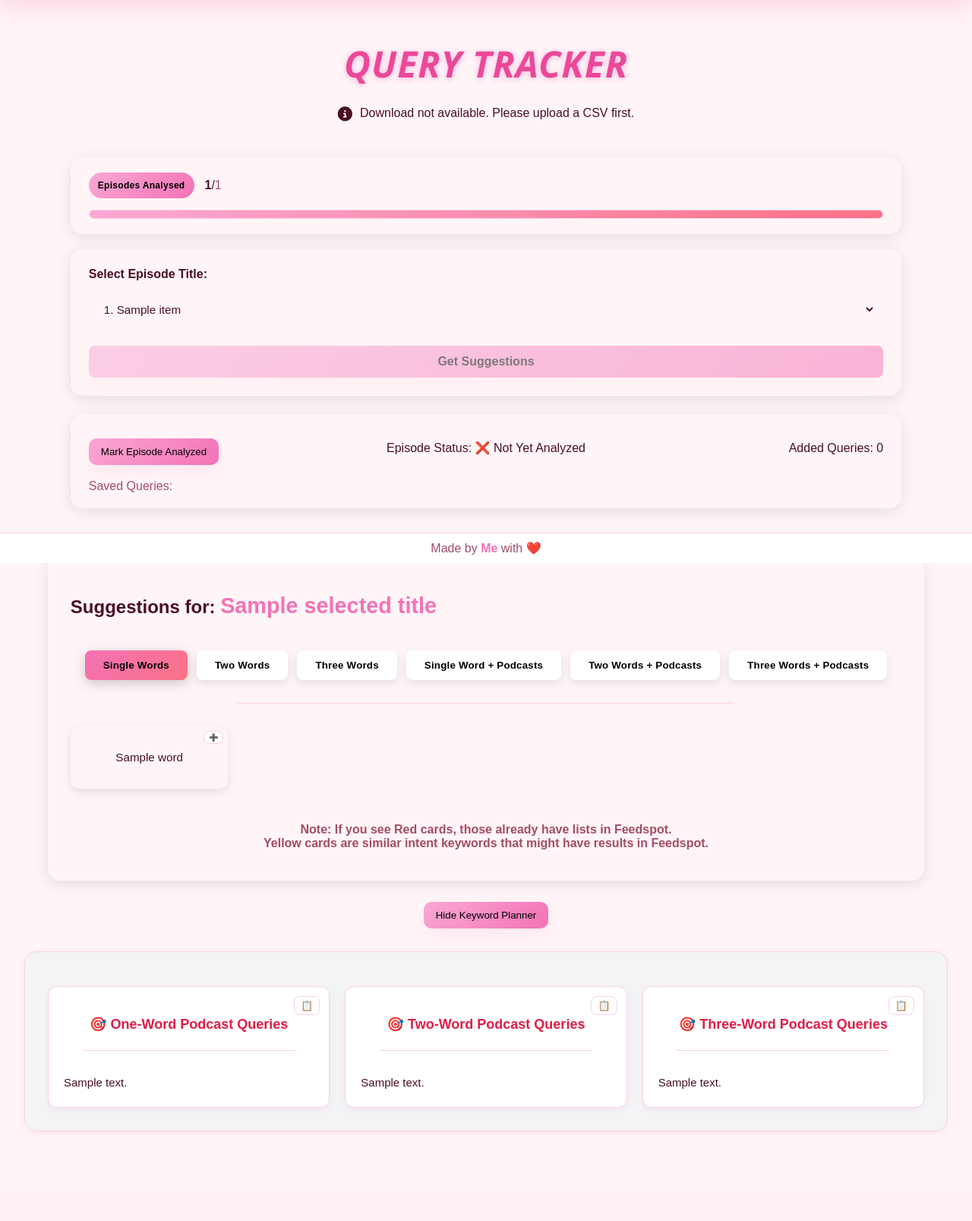
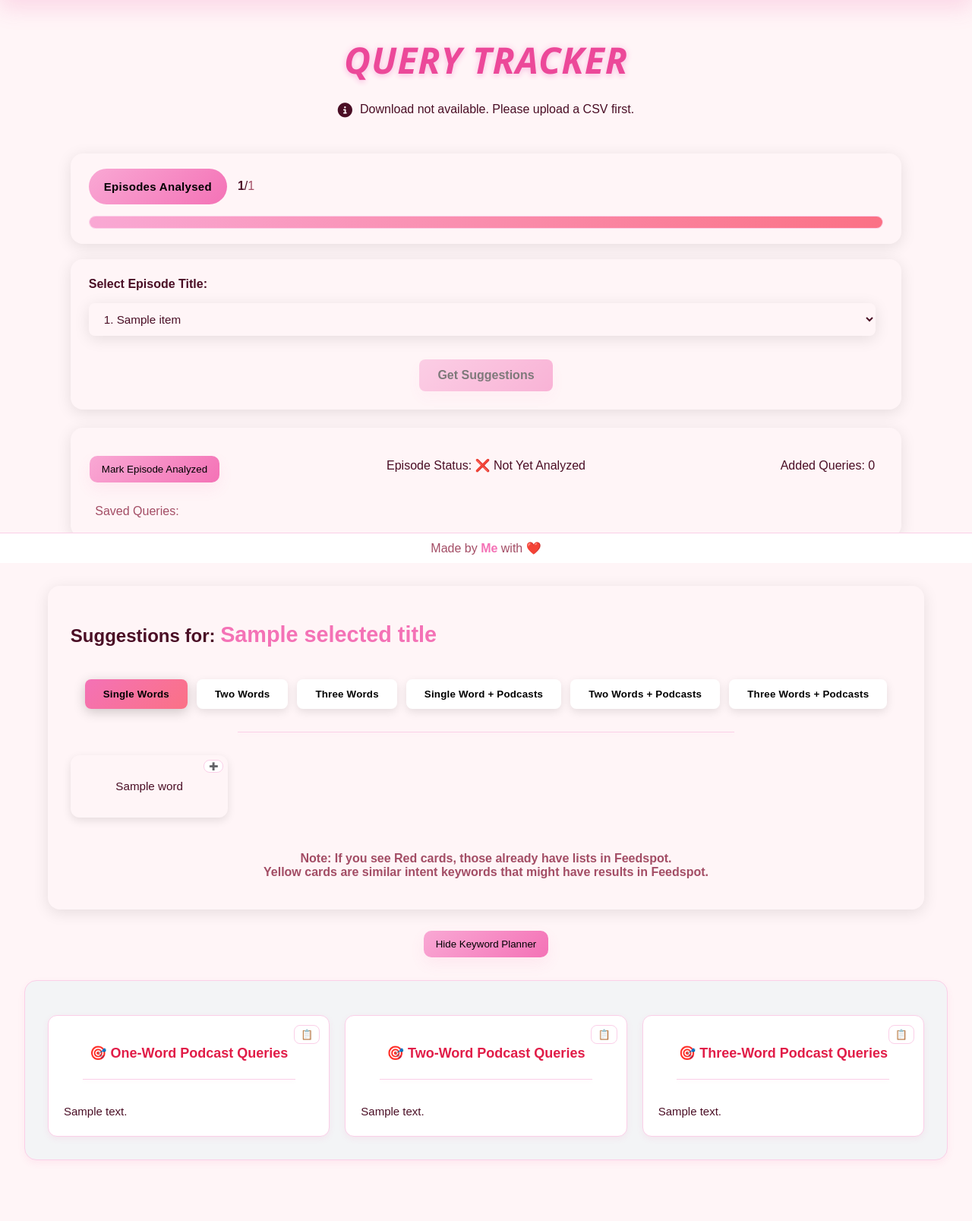
Before and after one commit to LaxmanSidhu/Finding-Queries-From-Descriptions-and-Tracking, a Flask app: template Project/templates/results.html in a window 1280 px wide. Shown: the part 59-1666 px from the top of the page at 76% size. Before the commit the page ends 1548 px from the top, so only its background shows below. Run offline with Flask 3, Linux system fonts and the light colour scheme; the template is opened without the code that fills it: most values are stand-ins (such as "Sample title", 1, 10 or a date in 2020); data that the repository does not hold is empty; some libraries are stand-ins or nearby versions.

Commit message:
Second Commit

```diff
--- a/Project/static/css/results.css
+++ b/Project/static/css/results.css
@@ -7,7 +7,7 @@
 }
 
 .results_title_wrapper {
-    margin-top: -40px;
+    margin-top: -45px;
 }
 
 .results_title_wrapper h2 {
@@ -397,9 +397,9 @@
 .analyzed-summary .pill {
     background: linear-gradient(135deg, var(--accent), var(--accent-2));
     color: var(--btn-text-primary);
-    padding: 10px 12px;
-    border-radius: 999px;
-    font-size: 12px;
+    padding: 15px 20px;
+    border-radius: 100px;
+    font-size: 15px;
     font-weight: 700;
     letter-spacing: 0.3px;
 }
@@ -412,7 +412,7 @@
 .analyzed-summary .progressbar {
     grid-column: 1 / -1;
     position: relative;
-    height: 10px;
+    height: 15px;
     background: var(--bg);
     border: 1px solid var(--border);
     border-radius: 999px;
@@ -514,26 +514,31 @@
 
 .suggest-form select {
     padding: 12px 16px;
-    border: 2px solid var(--border-color);
+    border: 2px solid var(--card-bg);
     border-radius: 8px;
     background: var(--card-bg);
     color: var(--text-primary);
     font-size: 0.95rem;
     cursor: pointer;
     transition: all 0.2s ease;
+    box-shadow: 0 4px 20px rgba(0, 0, 0, 0.1);
 }
 
 .suggest-form select:hover {
-    border-color: var(--primary);
+    background-color: var(--card-bg);
+    border-color: var(--accent);
 }
 
 .suggest-form select:focus {
     outline: none;
     border-color: var(--primary);
-    box-shadow: 0 0 0 3px rgba(var(--primary-rgb), 0.1);
+    background-color: var(--card-bg);
+    box-shadow: 0 4px 20px rgba(0, 0, 0, 0.2);
 }
 
 .suggest-form .btn {
+    width: fit-content;
+    margin: 15px auto 0;
     padding: 12px 24px;
     font-size: 1rem;
     font-weight: 600;
@@ -556,7 +561,7 @@
     background: var(--card-bg);
     border: 2px solid var(--border-color);
     border-radius: 16px;
-    padding: 20px 24px;
+    padding: 25px 35px 25px 25px;
     margin-bottom: 24px;
     box-shadow: 0 4px 20px rgba(0, 0, 0, 0.1);
     display: flex;
@@ -588,6 +593,8 @@
 /* Bottom row: full width, left-aligned */
 .episode-bottom {
     width: 100%;
+    margin-top: 10px;
+    margin-left: 15px;
 }
 
 
@@ -596,7 +603,9 @@
 /* Clickable pill styles */
 .clickable-pill {
     cursor: pointer;
-    transition: transform 0.2s ease, box-shadow 0.2s ease;
+    transition: transform 0.2s ease,
+    box-shadow 0.2s ease;
+    border-radius: 2 px;
 }
 
 .clickable-pill:hover {
--- a/Project/static/themes/theme-blue.css
+++ b/Project/static/themes/theme-blue.css
@@ -32,5 +32,5 @@
     --table-text: #1e293b;         /* table body text */
 
     --panel-alt: #f3f4f6;          /* alternate panel/card background */
-    --hover-bg: #e5e7eb;
+    --hover-bg: #ecf2ff;
 }
--- a/Project/static/themes/theme-mint.css
+++ b/Project/static/themes/theme-mint.css
@@ -33,5 +33,4 @@
     --table-text: #1e293b;         /* table body text */
 
     --panel-alt: #f3f4f6;          /* alternate panel/card background */
-    --hover-bg: #e5e7eb;
 }
--- a/Project/static/themes/theme-ocean.css
+++ b/Project/static/themes/theme-ocean.css
@@ -22,7 +22,7 @@
 
     --progress-track: #b2ebf2;
     --table-row-hover: #b2ebf2;
-    --hover-bg: #b2ebf2;
+    --hover-bg: #e1fbfe;
 
     --btn-text-primary: #000000;
     --btn-text-secondary: #000000;
--- a/Project/static/themes/theme-pink.css
+++ b/Project/static/themes/theme-pink.css
@@ -33,5 +33,5 @@
     --table-text: #1e293b;         /* table body text */
 
     --panel-alt: #f3f4f6;          /* alternate panel/card background */
-    --hover-bg: #e5e7eb;
+
 }
--- a/Project/static/themes/theme-purple.css
+++ b/Project/static/themes/theme-purple.css
@@ -33,5 +33,4 @@
     --table-text: #1e293b;         /* table body text */
 
     --panel-alt: #f3f4f6;          /* alternate panel/card background */
-    --hover-bg: #e5e7eb;
 }
--- a/Project/static/themes/theme-rainbow.css
+++ b/Project/static/themes/theme-rainbow.css
@@ -25,7 +25,7 @@
 
     --progress-track: #f3f4f6;   /* neutral progress track */
     --table-row-hover: #fef3c7;  /* pale yellow hover row */
-    --hover-bg: #e0f2fe;         /* light cyan hover */
+    --hover-bg: #fffbec;         /* light cyan hover */
 
     --btn-text-primary: #ffffff;
     --btn-text-secondary: #000000;
```
Also changed, not shown: Project/static/themes/theme-cyberpunk.css (+4 -4 lines), 1 other file.
